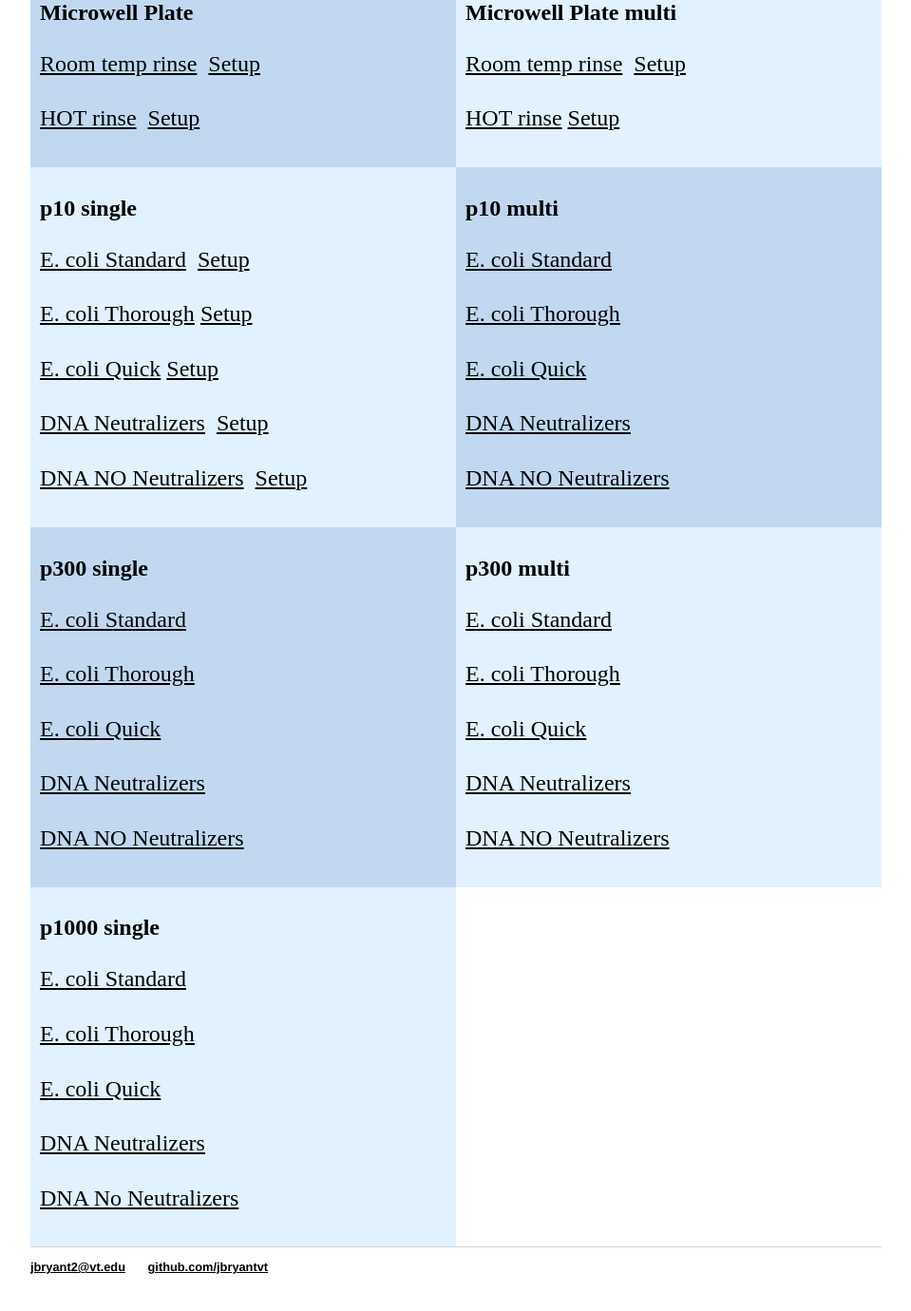
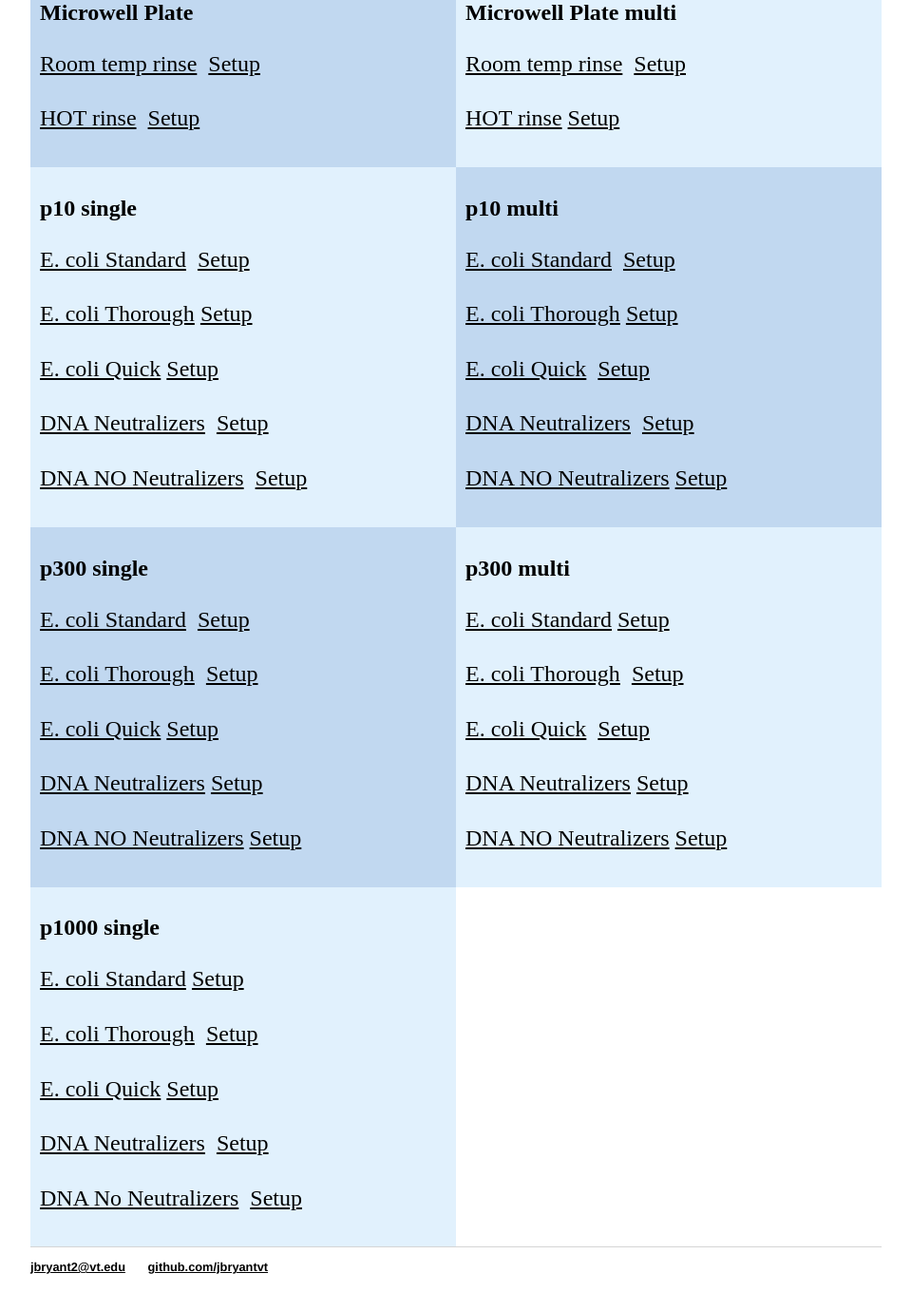
Before and after one commit to jbryantvt/jbryantvt.github.io, a Jekyll site: the page built from TidyTron/index.html, in a window 1280 px wide and 1400 px high, scrolled down 720 px. Shown: the top 1380 px of the window at 95% size, without its empty margins (160-1119 px from the left). Built offline with Jekyll 4.4.1, drawn with Linux system fonts in a browser that asks for light colours.

Commit message:
Update index.html

```diff
--- a/TidyTron/index.html
+++ b/TidyTron/index.html
@@ -115,51 +115,51 @@ a:link {
 <div class="row">
   <div class="column" style="background-color:#e1f1fd;">
     <h2>p10 single</h2>
-    <p><a href="https://minhaskamal.github.io/DownGit/#/home?url=https://github.com/PlantSynBioLab/TidyTron/blob/main/scripts/p10/p10_Ecoliclean_1-2-1.py"download="file">E. coli Standard</a>&nbsp; <a href="https://minhaskamal.github.io/DownGit/#/home?url=https://github.com/PlantSynBioLab/TidyTron/blob/main/scripts/p10/p10_Ecoliclean_1-2-1.txt"download="file">Setup</a></p>
-    <p><a href="https://minhaskamal.github.io/DownGit/#/home?url=https://github.com/PlantSynBioLab/TidyTron/blob/main/scripts/p10/p10_Ecoliclean_3-3-3.py"download="file">E. coli Thorough</a>&nbsp;<a href="https://minhaskamal.github.io/DownGit/#/home?url=https://github.com/PlantSynBioLab/TidyTron/blob/main/scripts/p10/p10_Ecoliclean_3-3-3.txt"download="file">Setup</a> </p>
-    <p><a href="https://minhaskamal.github.io/DownGit/#/home?url=https://github.com/PlantSynBioLab/TidyTron/blob/main/scripts/p10/p10_Ecoliclean_1-1.py"download="file">E. coli Quick</a>&nbsp;<a href="https://minhaskamal.github.io/DownGit/#/home?url=https://github.com/PlantSynBioLab/TidyTron/blob/main/scripts/p10/p10_Ecoliclean_1-1.txt"download="file">Setup</a> </p>
+    <p><a href="https://minhaskamal.github.io/DownGit/#/home?url=https://github.com/PlantSynBioLab/TidyTron/blob/main/scripts/p10/p10_Ecoliclean_1-2-1.py"download="file">E. coli Standard</a>&nbsp; <a href="https://minhaskamal.github.io/DownGit/#/home?url=https://github.com/PlantSynBioLab/TidyTron/blob/main/scripts/p10/p10_Ecoliclean.txt"download="file">Setup</a></p>
+    <p><a href="https://minhaskamal.github.io/DownGit/#/home?url=https://github.com/PlantSynBioLab/TidyTron/blob/main/scripts/p10/p10_Ecoliclean_3-3-3.py"download="file">E. coli Thorough</a>&nbsp;<a href="https://minhaskamal.github.io/DownGit/#/home?url=https://github.com/PlantSynBioLab/TidyTron/blob/main/scripts/p10/p10_Ecoliclean.txt"download="file">Setup</a> </p>
+    <p><a href="https://minhaskamal.github.io/DownGit/#/home?url=https://github.com/PlantSynBioLab/TidyTron/blob/main/scripts/p10/p10_Ecoliclean_1-1.py"download="file">E. coli Quick</a>&nbsp;<a href="https://minhaskamal.github.io/DownGit/#/home?url=https://github.com/PlantSynBioLab/TidyTron/blob/main/scripts/p10/p10_Ecoliclean.txt"download="file">Setup</a> </p>
     <p><a href="https://minhaskamal.github.io/DownGit/#/home?url=https://github.com/PlantSynBioLab/TidyTron/blob/main/scripts/p10/p10_DNAclean_neutralizers.py"download="file">DNA Neutralizers</a>&nbsp; <a href="https://minhaskamal.github.io/DownGit/#/home?url=https://github.com/PlantSynBioLab/TidyTron/blob/main/scripts/p10/p10_DNAclean_neutralizers.txt"download="file">Setup</a></p>
     <p><a href="https://minhaskamal.github.io/DownGit/#/home?url=https://github.com/PlantSynBioLab/TidyTron/blob/main/scripts/p10/p10_DNAclean_no_neuts.py"download="file">DNA NO Neutralizers</a>&nbsp; <a href="https://minhaskamal.github.io/DownGit/#/home?url=https://github.com/PlantSynBioLab/TidyTron/blob/main/scripts/p10/p10_DNAclean_no_neuts.txt"download="file">Setup</a></p>
   </div>
 
   <div class="column" style="background-color:#c1d8f0;">
     <h2>p10 multi</h2>
-    <p><a href="https://minhaskamal.github.io/DownGit/#/home?url=https://github.com/PlantSynBioLab/TidyTron/blob/main/scripts/p10/p10_Ecoliclean_1-2-1_multichan.py"download="file">E. coli Standard</a>&nbsp; </p>
-    <p><a href="https://minhaskamal.github.io/DownGit/#/home?url=https://github.com/PlantSynBioLab/TidyTron/blob/main/scripts/p10/p10_Ecoliclean_3-3-3_multichan.py"download="file">E. coli Thorough</a>&nbsp; </p>
-    <p><a href="https://minhaskamal.github.io/DownGit/#/home?url=https://github.com/PlantSynBioLab/TidyTron/blob/main/scripts/p10/p10_Ecoliclean_1-1_multichan.py"download="file">E. coli Quick</a>&nbsp; </p>
-    <p><a href="https://minhaskamal.github.io/DownGit/#/home?url=https://github.com/PlantSynBioLab/TidyTron/blob/main/scripts/p10/p10_DNAclean_neutralizers_multichan.py"download="file">DNA Neutralizers</a>&nbsp; </p>
-    <p><a href="https://minhaskamal.github.io/DownGit/#/home?url=https://github.com/PlantSynBioLab/TidyTron/blob/main/scripts/p10/p10_DNAclean_no_neuts_multichan.py"download="file">DNA NO Neutralizers</a>&nbsp; </p>
+    <p><a href="https://minhaskamal.github.io/DownGit/#/home?url=https://github.com/PlantSynBioLab/TidyTron/blob/main/scripts/p10/p10_Ecoliclean_1-2-1_multichan.py"download="file">E. coli Standard</a>&nbsp; <a href="https://minhaskamal.github.io/DownGit/#/home?url=https://github.com/PlantSynBioLab/TidyTron/blob/main/scripts/p10/p10_Ecoliclean_multi.txt"download="file">Setup</a></p>
+    <p><a href="https://minhaskamal.github.io/DownGit/#/home?url=https://github.com/PlantSynBioLab/TidyTron/blob/main/scripts/p10/p10_Ecoliclean_3-3-3_multichan.py"download="file">E. coli Thorough</a>&nbsp;<a href="https://minhaskamal.github.io/DownGit/#/home?url=https://github.com/PlantSynBioLab/TidyTron/blob/main/scripts/p10/p10_Ecoliclean_multi.txt"download="file">Setup</a> </p>
+    <p><a href="https://minhaskamal.github.io/DownGit/#/home?url=https://github.com/PlantSynBioLab/TidyTron/blob/main/scripts/p10/p10_Ecoliclean_1-1_multichan.py"download="file">E. coli Quick</a>&nbsp; <a href="https://minhaskamal.github.io/DownGit/#/home?url=https://github.com/PlantSynBioLab/TidyTron/blob/main/scripts/p10/p10_Ecoliclean_multi.txt"download="file">Setup</a></p>
+    <p><a href="https://minhaskamal.github.io/DownGit/#/home?url=https://github.com/PlantSynBioLab/TidyTron/blob/main/scripts/p10/p10_DNAclean_neutralizers_multichan.py"download="file">DNA Neutralizers</a>&nbsp; <a href="https://minhaskamal.github.io/DownGit/#/home?url=https://github.com/PlantSynBioLab/TidyTron/blob/main/scripts/p10/p10_DNAclean_neutralizers_multi.txt"download="file">Setup</a></p>
+    <p><a href="https://minhaskamal.github.io/DownGit/#/home?url=https://github.com/PlantSynBioLab/TidyTron/blob/main/scripts/p10/p10_DNAclean_no_neuts_multichan.py"download="file">DNA NO Neutralizers</a>&nbsp;<a href="https://minhaskamal.github.io/DownGit/#/home?url=https://github.com/PlantSynBioLab/TidyTron/blob/main/scripts/p10/p10_DNAclean_no_neuts_multi.txt"download="file">Setup</a> </p>
   </div>
 </div>
 
 <div class="row">
   <div class="column" style="background-color:#c1d8f0;">
     <h2>p300 single</h2>
-    <p><a href="https://minhaskamal.github.io/DownGit/#/home?url=https://github.com/PlantSynBioLab/TidyTron/blob/main/scripts/p300/p300_Ecoliclean_1-2-1.py"download="file">E. coli Standard</a>&nbsp; </p>
-    <p><a href="https://minhaskamal.github.io/DownGit/#/home?url=https://github.com/PlantSynBioLab/TidyTron/blob/main/scripts/p300/p300_Ecoliclean_3-3-3.py"download="file">E. coli Thorough</a>&nbsp; </p>
-    <p><a href="https://minhaskamal.github.io/DownGit/#/home?url=https://github.com/PlantSynBioLab/TidyTron/blob/main/scripts/p300/p300_Ecoliclean_1-1.py"download="file">E. coli Quick</a>&nbsp; </p>
-    <p><a href="https://minhaskamal.github.io/DownGit/#/home?url=https://github.com/PlantSynBioLab/TidyTron/blob/main/scripts/p300/p300_DNAclean_neutralizers.py"download="file">DNA Neutralizers</a>&nbsp; </p>
-    <p><a href="https://minhaskamal.github.io/DownGit/#/home?url=https://github.com/PlantSynBioLab/TidyTron/blob/main/scripts/p300/p300_DNAclean_no_neuts.py"download="file">DNA NO Neutralizers</a>&nbsp; </p>
+    <p><a href="https://minhaskamal.github.io/DownGit/#/home?url=https://github.com/PlantSynBioLab/TidyTron/blob/main/scripts/p300/p300_Ecoliclean_1-2-1.py"download="file">E. coli Standard</a>&nbsp; <a href="https://minhaskamal.github.io/DownGit/#/home?url=https://github.com/PlantSynBioLab/TidyTron/blob/main/scripts/p300/p300_Ecoliclean.txt"download="file">Setup</a></p>
+    <p><a href="https://minhaskamal.github.io/DownGit/#/home?url=https://github.com/PlantSynBioLab/TidyTron/blob/main/scripts/p300/p300_Ecoliclean_3-3-3.py"download="file">E. coli Thorough</a>&nbsp; <a href="https://minhaskamal.github.io/DownGit/#/home?url=https://github.com/PlantSynBioLab/TidyTron/blob/main/scripts/p300/p300_Ecoliclean.txt"download="file">Setup</a></p>
+    <p><a href="https://minhaskamal.github.io/DownGit/#/home?url=https://github.com/PlantSynBioLab/TidyTron/blob/main/scripts/p300/p300_Ecoliclean_1-1.py"download="file">E. coli Quick</a>&nbsp;<a href="https://minhaskamal.github.io/DownGit/#/home?url=https://github.com/PlantSynBioLab/TidyTron/blob/main/scripts/p300/p300_Ecoliclean.txt"download="file">Setup</a> </p>
+    <p><a href="https://minhaskamal.github.io/DownGit/#/home?url=https://github.com/PlantSynBioLab/TidyTron/blob/main/scripts/p300/p300_DNAclean_neutralizers.py"download="file">DNA Neutralizers</a>&nbsp;<a href="https://minhaskamal.github.io/DownGit/#/home?url=https://github.com/PlantSynBioLab/TidyTron/blob/main/scripts/p300/p300_DNAclean_neutralizers.txt"download="file">Setup</a> </p>
+    <p><a href="https://minhaskamal.github.io/DownGit/#/home?url=https://github.com/PlantSynBioLab/TidyTron/blob/main/scripts/p300/p300_DNAclean_no_neuts.py"download="file">DNA NO Neutralizers</a>&nbsp;<a href="https://minhaskamal.github.io/DownGit/#/home?url=https://github.com/PlantSynBioLab/TidyTron/blob/main/scripts/p300/p300_DNAclean_no_neuts.txt"download="file">Setup</a> </p>
   </div>
 
   <div class="column" style="background-color:#e1f1fd;">
     <h2>p300 multi</h2>
-    <p><a href="https://minhaskamal.github.io/DownGit/#/home?url=https://github.com/PlantSynBioLab/TidyTron/blob/main/scripts/p300/p300_Ecoliclean_1-2-1_multichan.py"download="file">E. coli Standard</a>&nbsp; </p>
-    <p><a href="https://minhaskamal.github.io/DownGit/#/home?url=https://github.com/PlantSynBioLab/TidyTron/blob/main/scripts/p300/p300_Ecoliclean_3-3-3_multichan.py"download="file">E. coli Thorough</a>&nbsp; </p>
-    <p><a href="https://minhaskamal.github.io/DownGit/#/home?url=https://github.com/PlantSynBioLab/TidyTron/blob/main/scripts/p300/p300_Ecoliclean_1-1_multichan.py"download="file">E. coli Quick</a>&nbsp; </p>
-    <p><a href="https://minhaskamal.github.io/DownGit/#/home?url=https://github.com/PlantSynBioLab/TidyTron/blob/main/scripts/p300/p300_DNAclean_neutralizers_multichan.py"download="file">DNA Neutralizers</a>&nbsp; </p>
-    <p><a href="https://minhaskamal.github.io/DownGit/#/home?url=https://github.com/PlantSynBioLab/TidyTron/blob/main/scripts/p300/p300_DNAclean_no_neuts_multichan.py"download="file">DNA NO Neutralizers</a>&nbsp; </p>
+    <p><a href="https://minhaskamal.github.io/DownGit/#/home?url=https://github.com/PlantSynBioLab/TidyTron/blob/main/scripts/p300/p300_Ecoliclean_1-2-1_multichan.py"download="file">E. coli Standard</a>&nbsp;<a href="https://minhaskamal.github.io/DownGit/#/home?url=https://github.com/PlantSynBioLab/TidyTron/blob/main/scripts/p300/p300_Ecoliclean_multi.txt"download="file">Setup</a> </p>
+    <p><a href="https://minhaskamal.github.io/DownGit/#/home?url=https://github.com/PlantSynBioLab/TidyTron/blob/main/scripts/p300/p300_Ecoliclean_3-3-3_multichan.py"download="file">E. coli Thorough</a>&nbsp; <a href="https://minhaskamal.github.io/DownGit/#/home?url=https://github.com/PlantSynBioLab/TidyTron/blob/main/scripts/p300/p300_Ecoliclean_multi.txt"download="file">Setup</a> </p>
+    <p><a href="https://minhaskamal.github.io/DownGit/#/home?url=https://github.com/PlantSynBioLab/TidyTron/blob/main/scripts/p300/p300_Ecoliclean_1-1_multichan.py"download="file">E. coli Quick</a>&nbsp; <a href="https://minhaskamal.github.io/DownGit/#/home?url=https://github.com/PlantSynBioLab/TidyTron/blob/main/scripts/p300/p300_Ecoliclean_multi.txt"download="file">Setup</a> </p>
+    <p><a href="https://minhaskamal.github.io/DownGit/#/home?url=https://github.com/PlantSynBioLab/TidyTron/blob/main/scripts/p300/p300_DNAclean_neutralizers_multichan.py"download="file">DNA Neutralizers</a>&nbsp;<a href="https://minhaskamal.github.io/DownGit/#/home?url=https://github.com/PlantSynBioLab/TidyTron/blob/main/scripts/p300/p300_DNAclean_neutralizers_multi.txt"download="file">Setup</a> </p>
+    <p><a href="https://minhaskamal.github.io/DownGit/#/home?url=https://github.com/PlantSynBioLab/TidyTron/blob/main/scripts/p300/p300_DNAclean_no_neuts_multichan.py"download="file">DNA NO Neutralizers</a>&nbsp;<a href="https://minhaskamal.github.io/DownGit/#/home?url=https://github.com/PlantSynBioLab/TidyTron/blob/main/scripts/p300/p300_DNAclean_no_neuts_multi.txt"download="file">Setup</a> </p>
   </div>
 </div>
 
 <div class="row">
   <div class="column" style="background-color:#e1f1fd;">
     <h2>p1000 single</h2>
-    <p><a href="https://minhaskamal.github.io/DownGit/#/home?url=https://github.com/PlantSynBioLab/TidyTron/blob/main/scripts/p1000/p1000_Ecoliclean_1-2-1.py"download="file">E. coli Standard</a>&nbsp; </p>
-    <p><a href="https://minhaskamal.github.io/DownGit/#/home?url=https://github.com/PlantSynBioLab/TidyTron/blob/main/scripts/p1000/p1000_Ecoliclean_3-3-3.py"download="file">E. coli Thorough</a>&nbsp; </p>
-    <p><a href="https://minhaskamal.github.io/DownGit/#/home?url=https://github.com/PlantSynBioLab/TidyTron/blob/main/scripts/p1000/p1000_Ecoliclean_1-1.py"download="file">E. coli Quick</a>&nbsp; </p>
-    <p><a href="https://minhaskamal.github.io/DownGit/#/home?url=https://github.com/PlantSynBioLab/TidyTron/blob/main/scripts/p1000/p1000_DNAclean_neutralizers.py"download="file">DNA Neutralizers</a>&nbsp; </p>
-    <p><a href="https://minhaskamal.github.io/DownGit/#/home?url=https://github.com/PlantSynBioLab/TidyTron/blob/main/scripts/p1000/p1000_DNAclean_no_neuts.py"download="file">DNA No Neutralizers</a>&nbsp; </p>
+    <p><a href="https://minhaskamal.github.io/DownGit/#/home?url=https://github.com/PlantSynBioLab/TidyTron/blob/main/scripts/p1000/p1000_Ecoliclean_1-2-1.py"download="file">E. coli Standard</a>&nbsp;<a href="https://minhaskamal.github.io/DownGit/#/home?url=https://github.com/PlantSynBioLab/TidyTron/blob/main/scripts/p1000/p1000_Ecoliclean.txt"download="file">Setup</a> </p>
+    <p><a href="https://minhaskamal.github.io/DownGit/#/home?url=https://github.com/PlantSynBioLab/TidyTron/blob/main/scripts/p1000/p1000_Ecoliclean_3-3-3.py"download="file">E. coli Thorough</a>&nbsp; <a href="https://minhaskamal.github.io/DownGit/#/home?url=https://github.com/PlantSynBioLab/TidyTron/blob/main/scripts/p1000/p1000_Ecoliclean.txt"download="file">Setup</a></p>
+    <p><a href="https://minhaskamal.github.io/DownGit/#/home?url=https://github.com/PlantSynBioLab/TidyTron/blob/main/scripts/p1000/p1000_Ecoliclean_1-1.py"download="file">E. coli Quick</a>&nbsp;<a href="https://minhaskamal.github.io/DownGit/#/home?url=https://github.com/PlantSynBioLab/TidyTron/blob/main/scripts/p1000/p1000_Ecoliclean.txt"download="file">Setup</a> </p>
+    <p><a href="https://minhaskamal.github.io/DownGit/#/home?url=https://github.com/PlantSynBioLab/TidyTron/blob/main/scripts/p1000/p1000_DNAclean_neutralizers.py"download="file">DNA Neutralizers</a>&nbsp; <a href="https://minhaskamal.github.io/DownGit/#/home?url=https://github.com/PlantSynBioLab/TidyTron/blob/main/scripts/p1000/p1000_DNAclean_neutralizers.txt"download="file">Setup</a></p>
+    <p><a href="https://minhaskamal.github.io/DownGit/#/home?url=https://github.com/PlantSynBioLab/TidyTron/blob/main/scripts/p1000/p1000_DNAclean_no_neuts.py"download="file">DNA No Neutralizers</a>&nbsp; <a href="https://minhaskamal.github.io/DownGit/#/home?url=https://github.com/PlantSynBioLab/TidyTron/blob/main/scripts/p1000/p1000_DNAclean_no_neuts.txt"download="file">Setup</a></p>
   </div>
 
 
```
